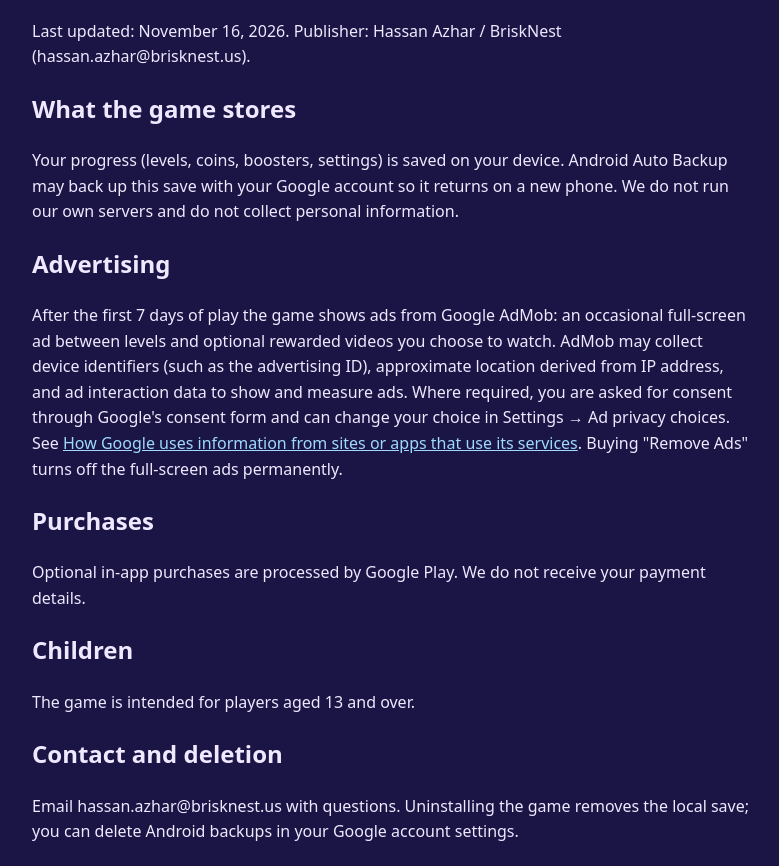
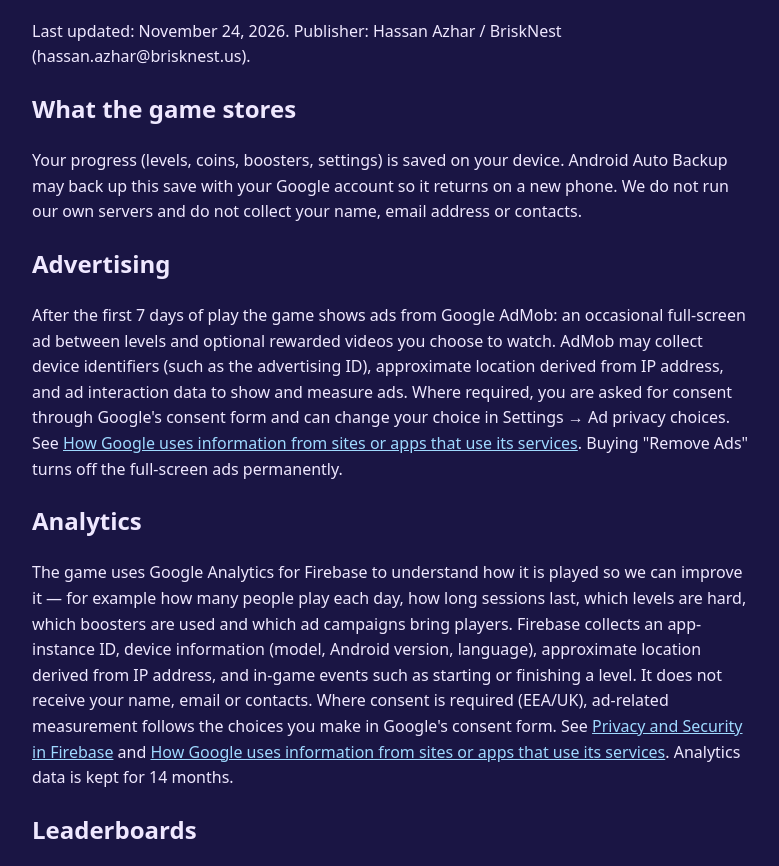
Before and after one commit to hazhar463/hazhar463.github.io, a plain HTML site: page prism-pour/privacy.html in a window 1280 px wide. Shown: the part 86-952 px from the top of the page, without its empty margins (248-1027 px from the left). Drawn offline with Linux system fonts and the light colour scheme.

Commit message:
Prism Pour privacy policy: Google Analytics for Firebase, leaderboards, in-game reports
Co-Authored-By: Claude Opus 5.5 <noreply@anthropic.com>
Claude-Session: https://claude.ai/code/session_01KvnnsY7TTRUtdxPhDVk2Ji

```diff
--- a/prism-pour/privacy.html
+++ b/prism-pour/privacy.html
@@ -1,9 +1,12 @@
 <!DOCTYPE html><html lang="en"><head><meta charset="utf-8"><meta name="viewport" content="width=device-width,initial-scale=1"><title>Prism Pour – Privacy Policy</title>
 <style>body{font-family:system-ui,sans-serif;max-width:720px;margin:2rem auto;padding:0 1rem;line-height:1.6;color:#efe8ff;background:#1a1544}h1{color:#ffe9a8}a{color:#9fd9ff}</style></head><body>
 <h1>Prism Pour: Color Sort – Privacy Policy</h1>
-<p>Last updated: November 16, 2026. Publisher: Hassan Azhar / BriskNest (hassan.azhar@brisknest.us).</p>
-<h2>What the game stores</h2><p>Your progress (levels, coins, boosters, settings) is saved on your device. Android Auto Backup may back up this save with your Google account so it returns on a new phone. We do not run our own servers and do not collect personal information.</p>
+<p>Last updated: November 24, 2026. Publisher: Hassan Azhar / BriskNest (hassan.azhar@brisknest.us).</p>
+<h2>What the game stores</h2><p>Your progress (levels, coins, boosters, settings) is saved on your device. Android Auto Backup may back up this save with your Google account so it returns on a new phone. We do not run our own servers and do not collect your name, email address or contacts.</p>
 <h2>Advertising</h2><p>After the first 7 days of play the game shows ads from Google AdMob: an occasional full-screen ad between levels and optional rewarded videos you choose to watch. AdMob may collect device identifiers (such as the advertising ID), approximate location derived from IP address, and ad interaction data to show and measure ads. Where required, you are asked for consent through Google's consent form and can change your choice in Settings → Ad privacy choices. See <a href="https://policies.google.com/technologies/partner-sites">How Google uses information from sites or apps that use its services</a>. Buying "Remove Ads" turns off the full-screen ads permanently.</p>
+<h2>Analytics</h2><p>The game uses Google Analytics for Firebase to understand how it is played so we can improve it — for example how many people play each day, how long sessions last, which levels are hard, which boosters are used and which ad campaigns bring players. Firebase collects an app-instance ID, device information (model, Android version, language), approximate location derived from IP address, and in-game events such as starting or finishing a level. It does not receive your name, email or contacts. Where consent is required (EEA/UK), ad-related measurement follows the choices you make in Google's consent form. See <a href="https://firebase.google.com/support/privacy">Privacy and Security in Firebase</a> and <a href="https://policies.google.com/technologies/partner-sites">How Google uses information from sites or apps that use its services</a>. Analytics data is kept for 14 months.</p>
+<h2>Leaderboards</h2><p>If you are signed in to Google Play Games, your Play Games player ID and scores (levels completed, best Rush score) are sent to Google Play Games to show the leaderboards, under Google's privacy policy.</p>
+<h2>Reports and feedback</h2><p>"Report a problem" in the game opens your own email app with a message to us. It includes what you write plus the game version, level, progress and phone model, so we can fix the problem. Nothing is sent unless you press Send. We use these emails only to answer you and fix the game.</p>
 <h2>Purchases</h2><p>Optional in-app purchases are processed by Google Play. We do not receive your payment details.</p>
 <h2>Children</h2><p>The game is intended for players aged 13 and over.</p>
 <h2>Contact and deletion</h2><p>Email hassan.azhar@brisknest.us with questions. Uninstalling the game removes the local save; you can delete Android backups in your Google account settings.</p>
```
